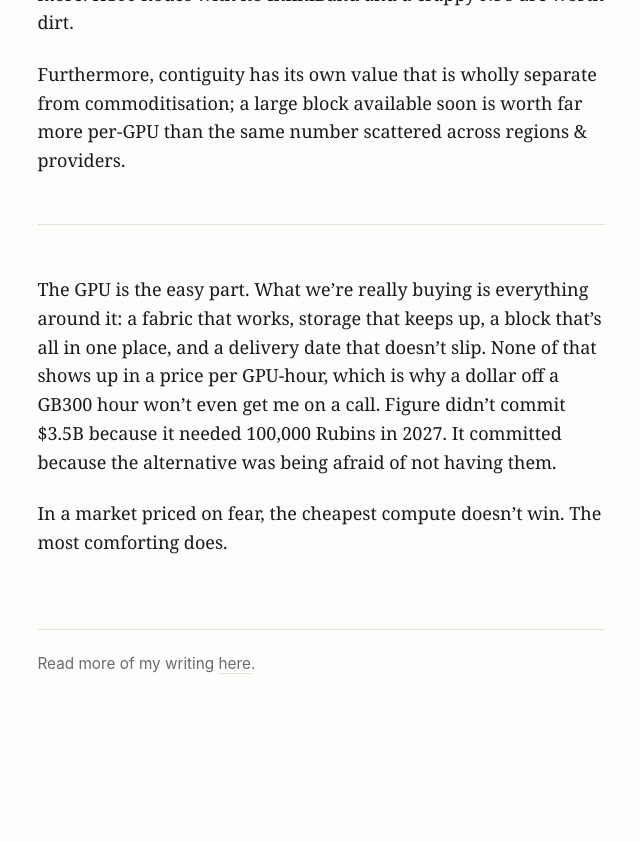
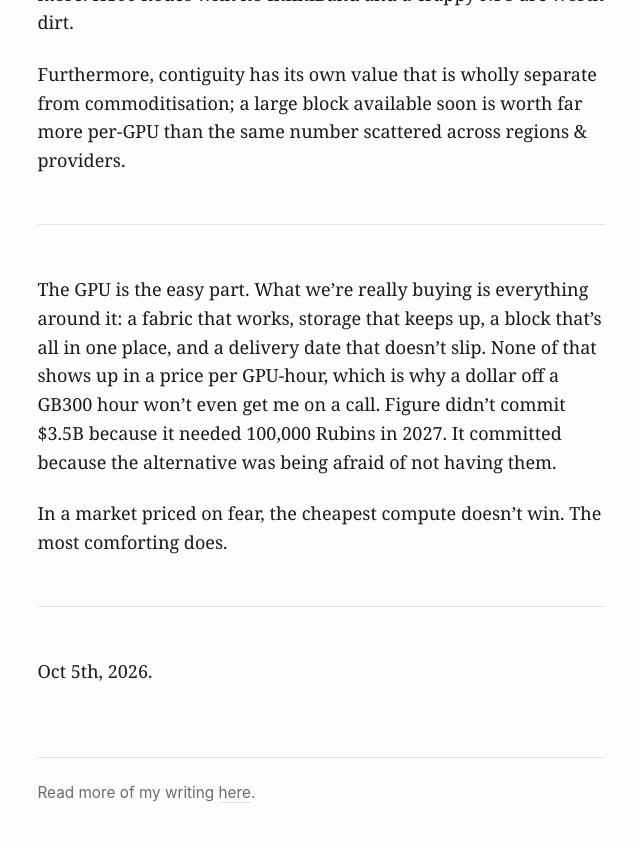
Before and after one commit to nat-echlin/nat-echlin.github.io, a Jekyll site: the page built from docs/six.md, in a window 1280 px wide and 900 px high, scrolled down 4975 px. Shown: the top 842 px of the window, without its empty margins (319-959 px from the left). Built offline with Jekyll 4.4.1, drawn with Linux system fonts in a browser that asks for light colours; before the commit the page ends 5746 px from its top, so only the background shows below that.

Commit message:
Date six

```diff
--- a/docs/six.md
+++ b/docs/six.md
@@ -77,3 +77,7 @@ Furthermore, contiguity has its own value that is wholly separate from commoditi
 The GPU is the easy part. What we're really buying is everything around it: a fabric that works, storage that keeps up, a block that's all in one place, and a delivery date that doesn't slip. None of that shows up in a price per GPU-hour, which is why a dollar off a GB300 hour won't even get me on a call. Figure didn't commit $3.5B because it needed 100,000 Rubins in 2027. It committed because the alternative was being afraid of not having them.
 
 In a market priced on fear, the cheapest compute doesn't win. The most comforting does.
+
+***
+
+Oct 5th, 2026.
```
